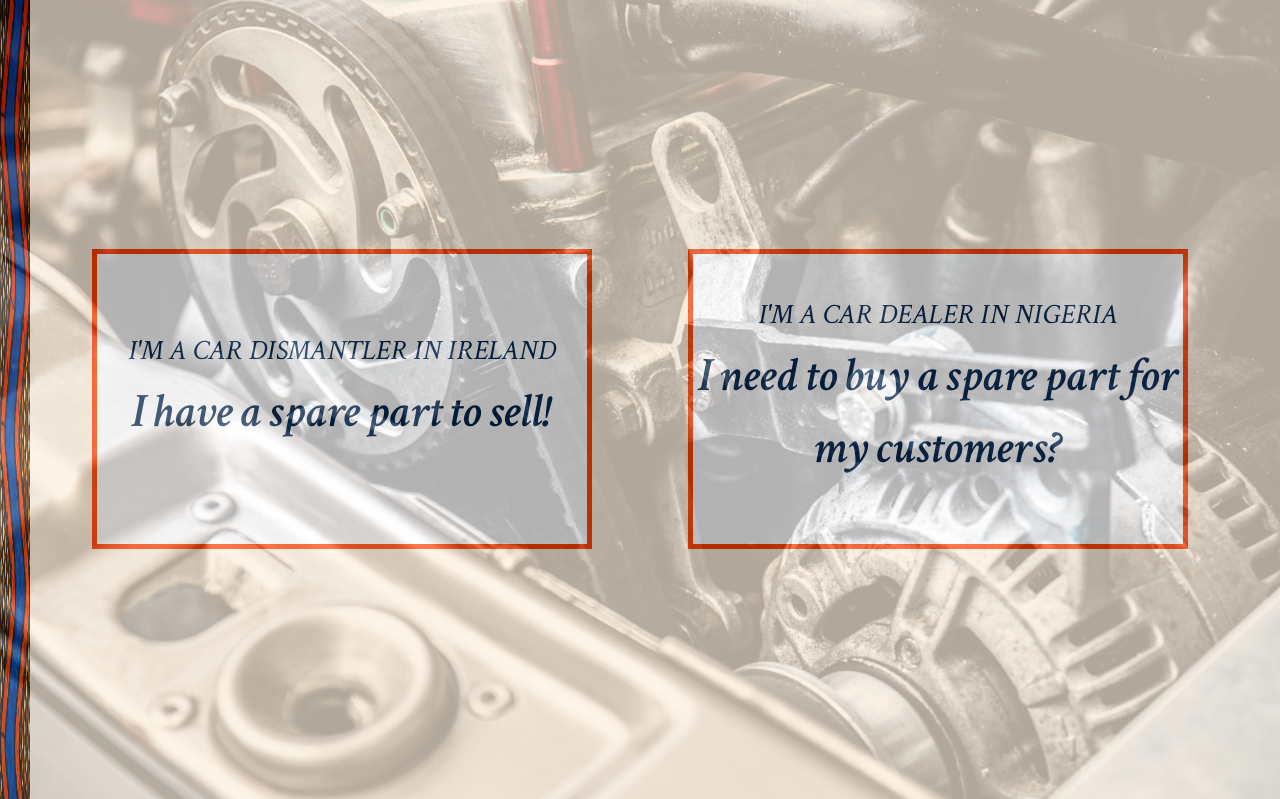
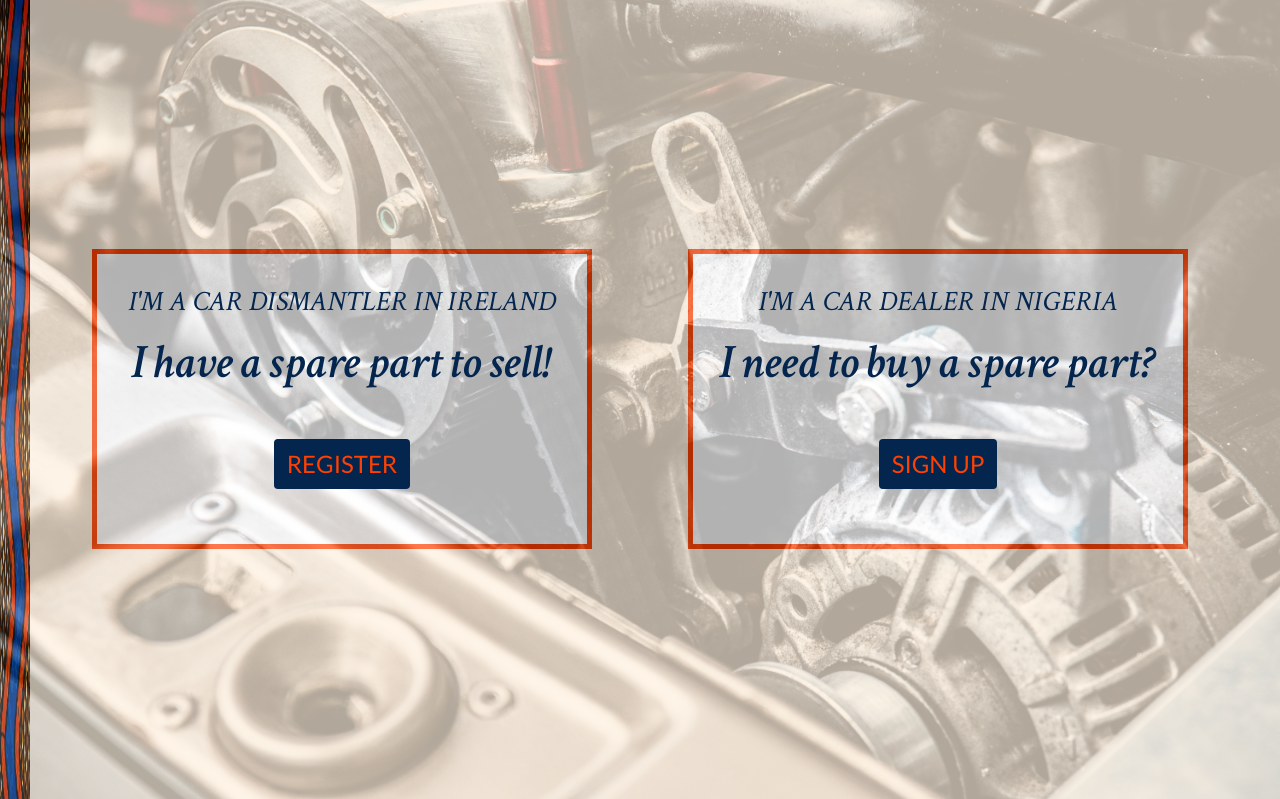
Before and after one commit to mkuti/corklagos-venture, a Django app: page / in a window 1280 px wide. Shown: the part 127-926 px from the top of the page. Run offline with Django 3.2, Linux system fonts and the light colour scheme; some libraries are stand-ins or nearby versions.

Commit message:
Added call for action buttons

```diff
--- a/home/templates/index.html
+++ b/home/templates/index.html
@@ -8,12 +8,30 @@
         <div class="img-item"></div>
         <div class="row justify-content-center text-center text-oxford">
             <div class="col-6-md mx-5 my-5 bg-white call-container">
-                <h3 class="call-header text-uppercase">I'm a car dismantler in Ireland</h3>
-                <p class="call-content">I have a spare part to sell!</p>
+                <div class="row">
+                    <div class="col-12">
+                        <h3 class="call-header text-uppercase">I'm a car dismantler in Ireland</h3>
+                    </div>
+                    <div class="col-12">
+                        <p class="call-content">I have a spare part to sell!</p>
+                    </div>
+                    <div class="col-12">
+                        <a class="btn btn-home bg-oxford text-wheel text-uppercase" href="">Register</a>
+                    </div>
+                </div>
             </div>
             <div class="col-6-md mx-5 my-5 bg-white call-container">
-                <h3 class="call-header text-uppercase">I'm a car dealer in Nigeria</h3>
-                <p class="call-content">I need to buy a spare part for my customers?</p>
+                <div class="row">
+                    <div class="col-12">
+                        <h3 class="call-header text-uppercase">I'm a car dealer in Nigeria</h3>
+                    </div>
+                    <div class="col-12">
+                        <p class="call-content">I need to buy a spare part?</p>
+                    </div>
+                    <div class="col-12">
+                        <a class="btn btn-home bg-oxford text-wheel text-uppercase" href="">Sign Up</a>
+                    </div>
+                </div>
             </div>
         </div>
     </div>
--- a/static/css/style.css
+++ b/static/css/style.css
@@ -80,6 +80,14 @@ li {
     color: #feefdd;
 }
 
+/* buttons */
+
+.btn-home {
+    font-size: 1.5rem;
+    font-family: "lato", sans-serif;
+    margin: 1.5rem;
+}
+
 /* tribal vertical left banner */
 .tribal {
     float: left;
```
